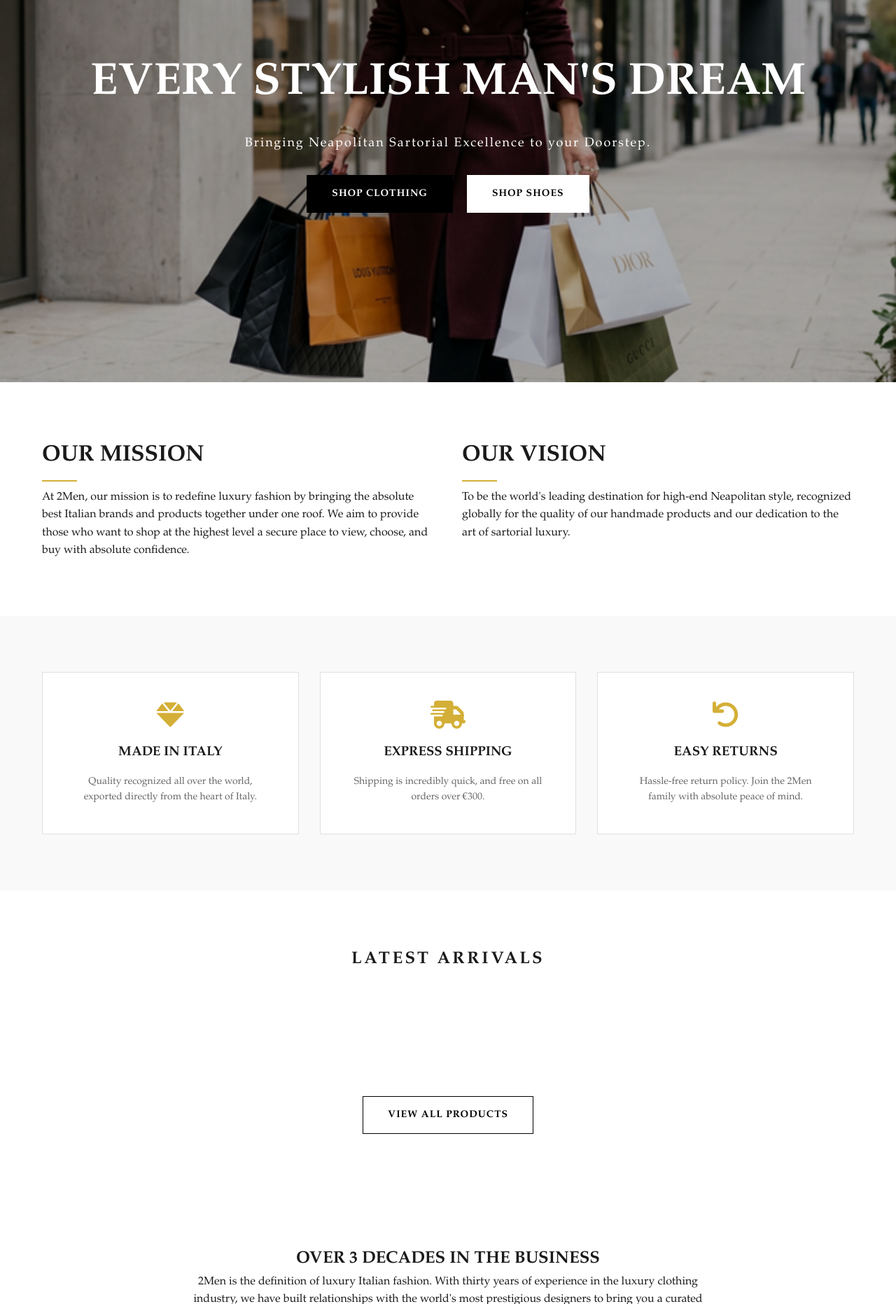
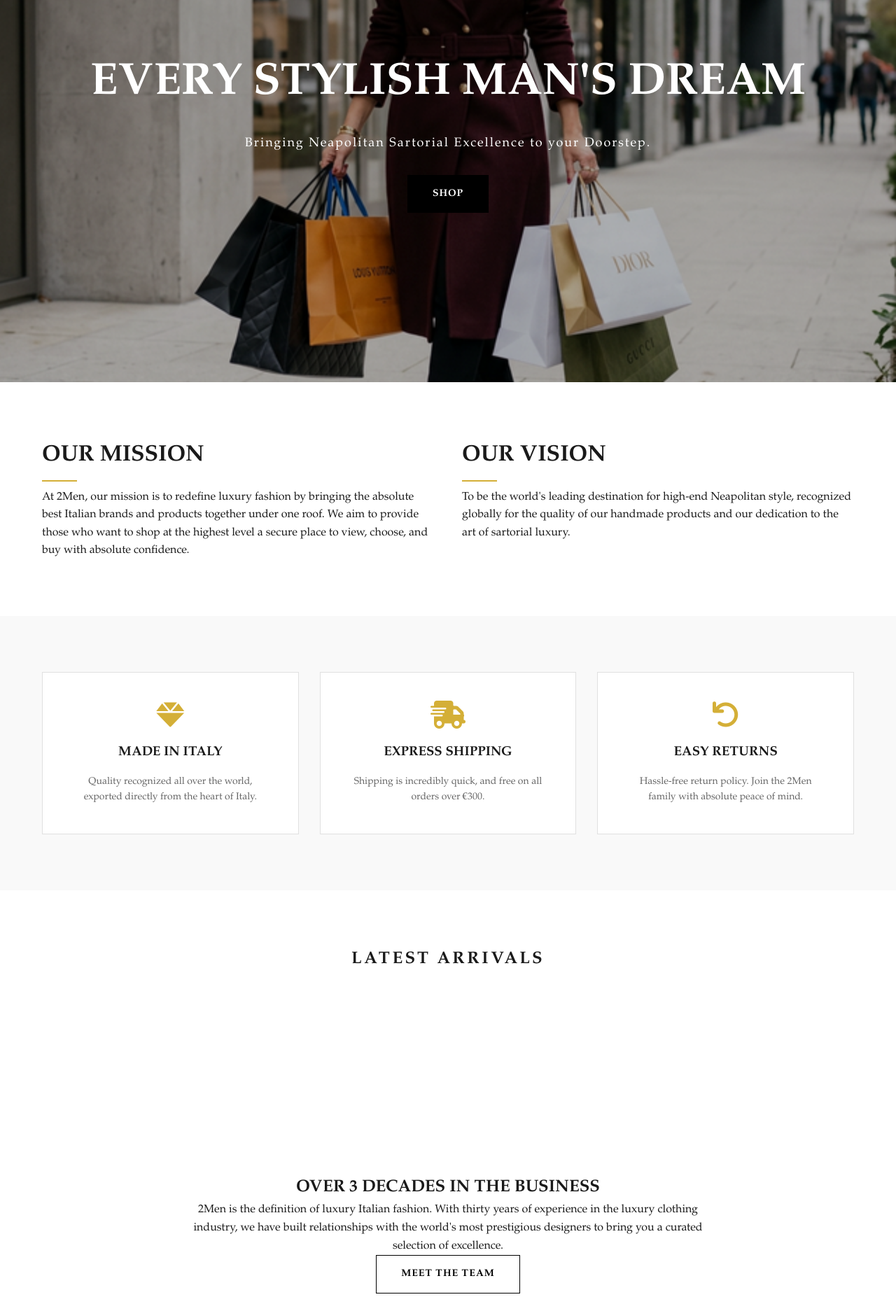
Before and after one commit to SyedNajiullah/django-cloth-ordering, a Django app: page / in a window 1280 px wide. Shown: the part 301-2164 px from the top of the page at 70% size. Run offline with Django 5.2, Linux system fonts and the light colour scheme; data that the repository does not hold is empty.

Commit message:
added all products option

```diff
--- a/core/core/urls.py
+++ b/core/core/urls.py
@@ -30,6 +30,7 @@ urlpatterns = [
     path('contact/', views.contact, name='contact'),
     path('privacy/', views.privacy, name='privacy'),
     path('refund/', views.refund, name='refund'),
+    path('shop/', views.all_products, name='all_products'),
 ]
 
 if settings.DEBUG:
--- a/core/products/views.py
+++ b/core/products/views.py
@@ -43,3 +43,7 @@ def privacy(request):
 
 def refund(request):
     return render(request, 'refund.html')
+
+def all_products(request):
+    products = Product.objects.all()
+    return render(request, 'products/product_list.html', {'products': products, 'title': 'ALL PRODUCTS'})
--- a/core/templates/index.html
+++ b/core/templates/index.html
@@ -15,8 +15,7 @@
                 <h1>EVERY STYLISH MAN'S DREAM</h1>
                 <p>Bringing Neapolitan Sartorial Excellence to your Doorstep.</p>
                 <div class="hero-buttons">
-                    <a href="#" class="btn btn-primary">SHOP CLOTHING</a>
-                    <a href="#" class="btn btn-secondary">SHOP SHOES</a>
+                    <a href="{% url 'all_products' %}" class="btn btn-primary">SHOP</a>
                 </div>
             </div>
         </div>
@@ -89,8 +88,6 @@
             </div>
             {% endfor %}
         </div>
-        <div class="text-center" style="margin-top: 3rem;">
-            <a href="{% url 'category_products' 'Clothing' %}" class="btn btn-outline">VIEW ALL PRODUCTS</a>
         </div>
     </div>
 </section>
```
